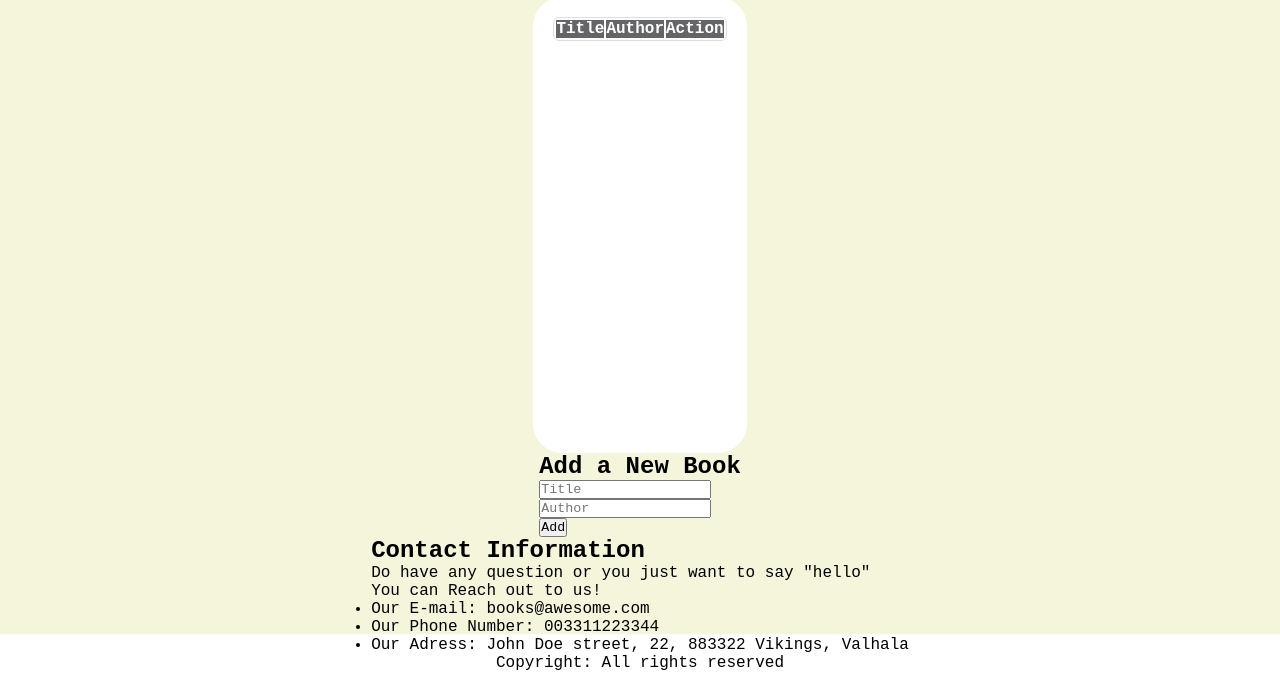
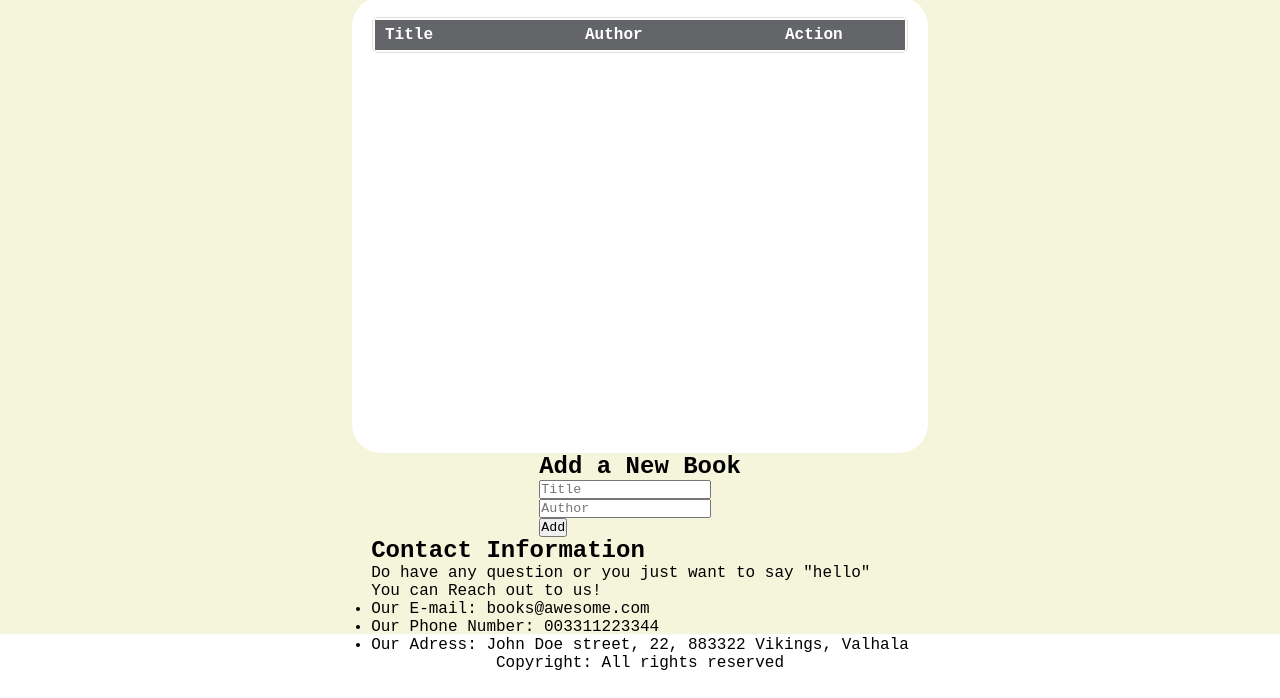
Before and after one commit to soesandarwin2201/awesome-books, a website: page index.html in a window 1280 px wide. Shown: the part 102-800 px from the top of the page. Drawn offline with Linux system fonts and the light colour scheme.

Commit message:
add property to table tr section

```diff
--- a/style.css
+++ b/style.css
@@ -87,3 +87,10 @@ table {
   .line_hd:hover {
     background-color: #04aa6d;
   }
+table tr {
+    display: grid;
+    grid-template-columns: 200px 200px 100px;
+    justify-items: left;
+    padding: 6px 20px 3px 10px;
+    height: 30px;
+}
```
